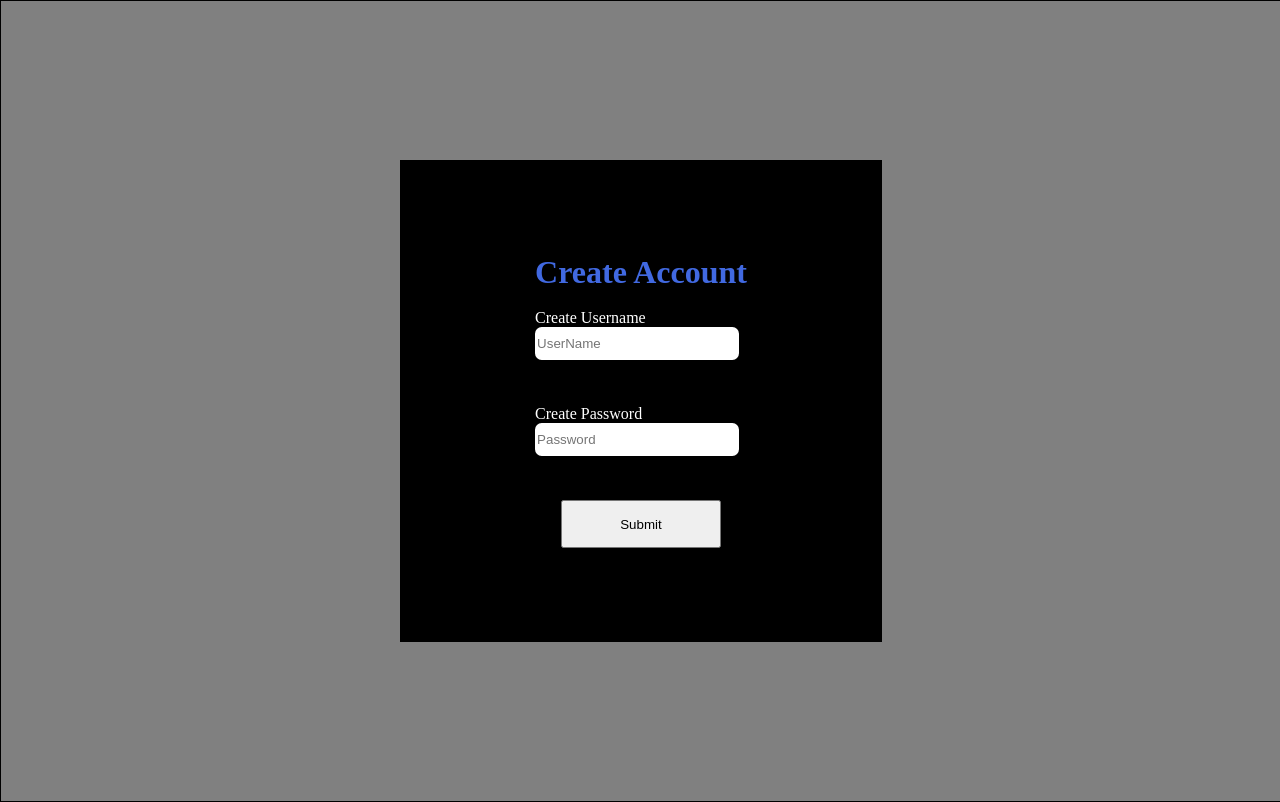
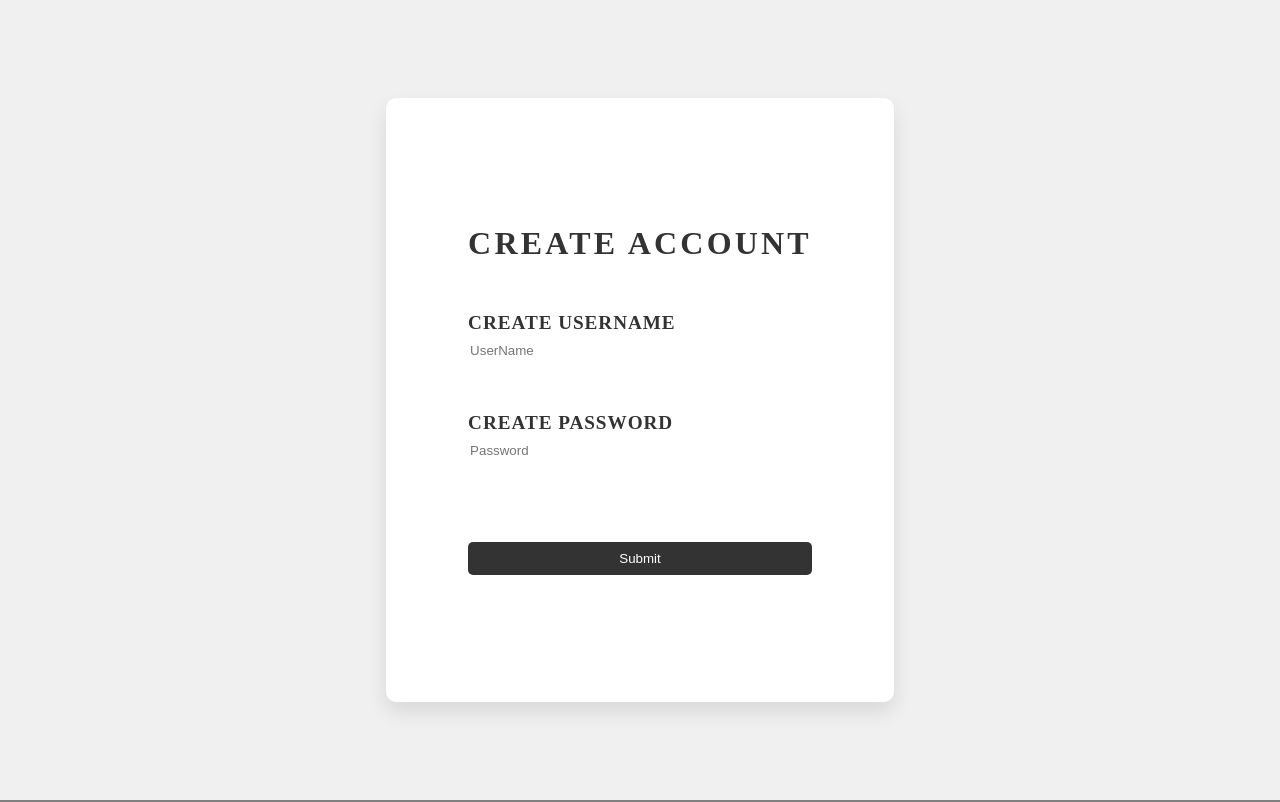
Before and after one commit to KirSpaceB/PersonalHabitTracker, a React (Vite) app in the folder client/: page /SignUp in a window 1280 px wide. Built offline with nearby package versions, Linux system fonts and the light colour scheme.

Commit message:
change: Removed uncessary component, currently refactoring signupPage

```diff
--- a/client/src/components/SignUpPage.tsx
+++ b/client/src/components/SignUpPage.tsx
@@ -81,10 +81,9 @@ const SignUpPage:React.FC = () => {
   return(
     <>
       <div className={styles.form_pageBody}>
+        <div className={styles.form_container}>
 
-        <div className={styles.form_container}>
           <form onSubmit={handleSubmit}>
-
             <h3 className={styles.SignUpPage_createaccount_tag}>Create Account</h3>
 
             <br />
@@ -113,10 +112,9 @@ const SignUpPage:React.FC = () => {
             <div className={styles.SignUpPage_submit_container}>
               <input type='submit' className={styles.SignUpPage_submit_btn}></input>
             </div>
+          </form>
 
-          </form>
         </div>
-
       </div>
     </>
   )
--- a/client/src/styles/SignUpPage.module.css
+++ b/client/src/styles/SignUpPage.module.css
@@ -1,41 +1,74 @@
 .form_pageBody {
   min-width: 100vw;
   min-height: 100vh;
-  display: grid;
+  display: flex;
+  align-items: center;
   justify-content: center;
+  background-color: #f0f0f0;
+}
+
+.form_container {
+  width: 28em;
+  height: 34em;
+  border-radius: 10px;
+  background-color: #ffffff;
+  display: flex;
+  flex-direction: column;
   align-items: center;
-  border: 1px solid black;
-  background-color: gray;
+  justify-content: center;
+  padding: 30px;
+  box-shadow: 0px 10px 20px 0px rgba(0,0,0,0.1);
+  transition: box-shadow 0.3s ease;
 }
-.form_container {
-  display: flex;
-  justify-content: center;
-  align-items: center;
-  width: 30em;
-  height: 30em;
-  background-color: black;
-  border: 1px solid black;
+
+.form_container:hover {
+  box-shadow: 0px 15px 30px 0px rgba(0,0,0,0.2);
 }
+
 .SignUpPage_createaccount_tag {
-  font-size: 2rem;
-  color: royalblue;
-  text-align: center;
+  color: #333333;
+  font-size: 2em;
+  font-weight: 700;
+  text-transform: uppercase;
+  letter-spacing: 0.1em;
+  margin-bottom: 1em;
 }
 
 .SignUpPage_createusername_container {
-  color: white;
+  color: #333333;
+  margin-bottom: 20px;
+  font-size: 1.2em;
+  font-weight: bold;
+  letter-spacing: 0.05em;
+  text-transform: uppercase;
+  width: 100%;
+  text-align: left;
 }
 
 .SignUpPage_submit_btn {
-  width: 10rem;
-  height: 3rem;
+  color: #ffffff;
+  background-color: #333333;
+  cursor: pointer;
+  border-radius: 5px;
+  transition: background-color 0.3s ease;
+  width: 100%;
+  height: 2.5em;
+  border: none;
+  font-weight: 500;
+  margin-top: 30px;
+}
+
+.SignUpPage_submit_btn:hover {
+  background-color: #666666;
 }
 
 .SignUpPage_submit_container {
+  width: 100%;
   display: flex;
   justify-content: center;
   align-items: center;
 }
+
 .form > * {
   margin-top: 1em;
 }
```
Also changed, not shown: client/src/components/ResuableRoute.tsx (deleted, +0 -24 lines). Lines whose indentation alone changed are shown as unchanged.
